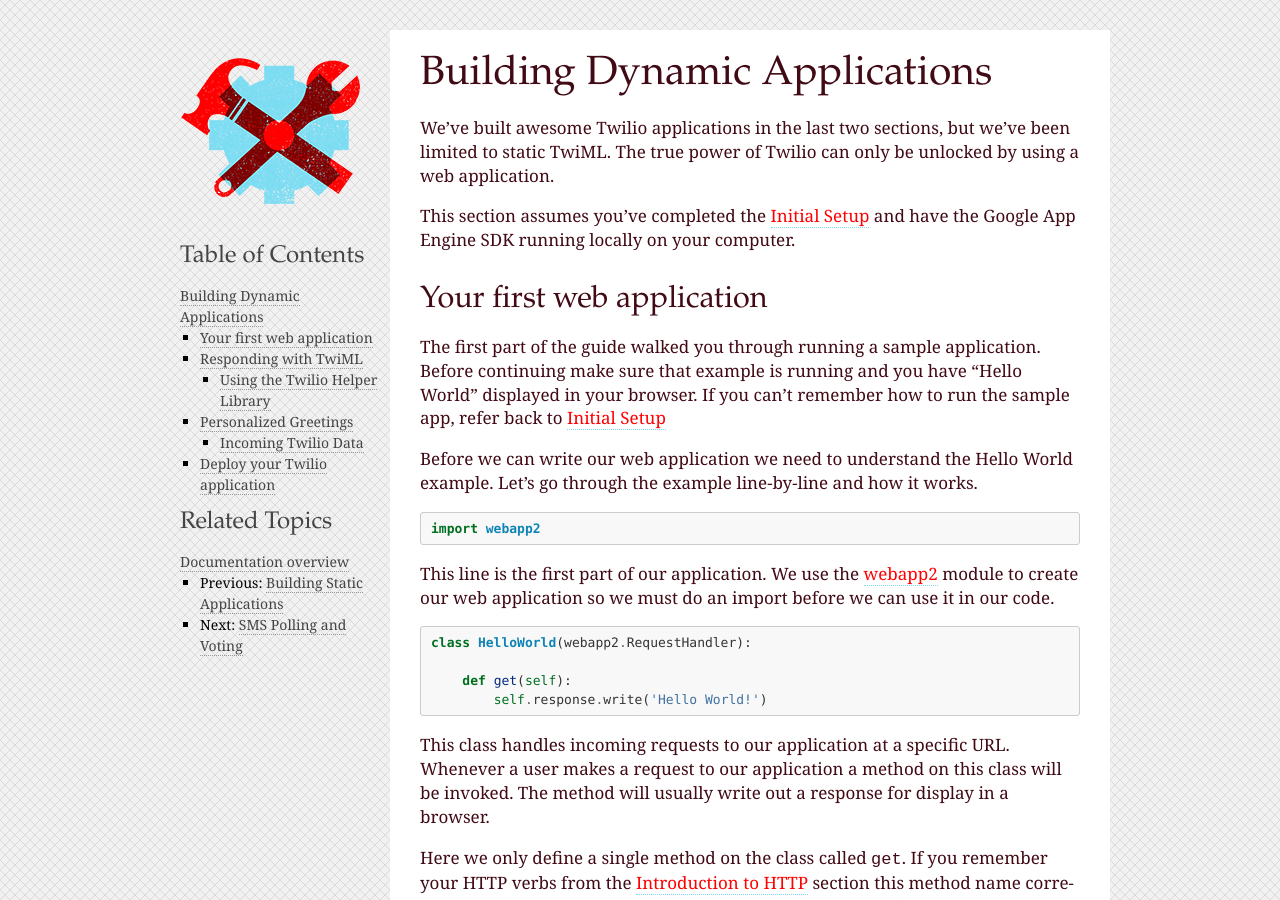
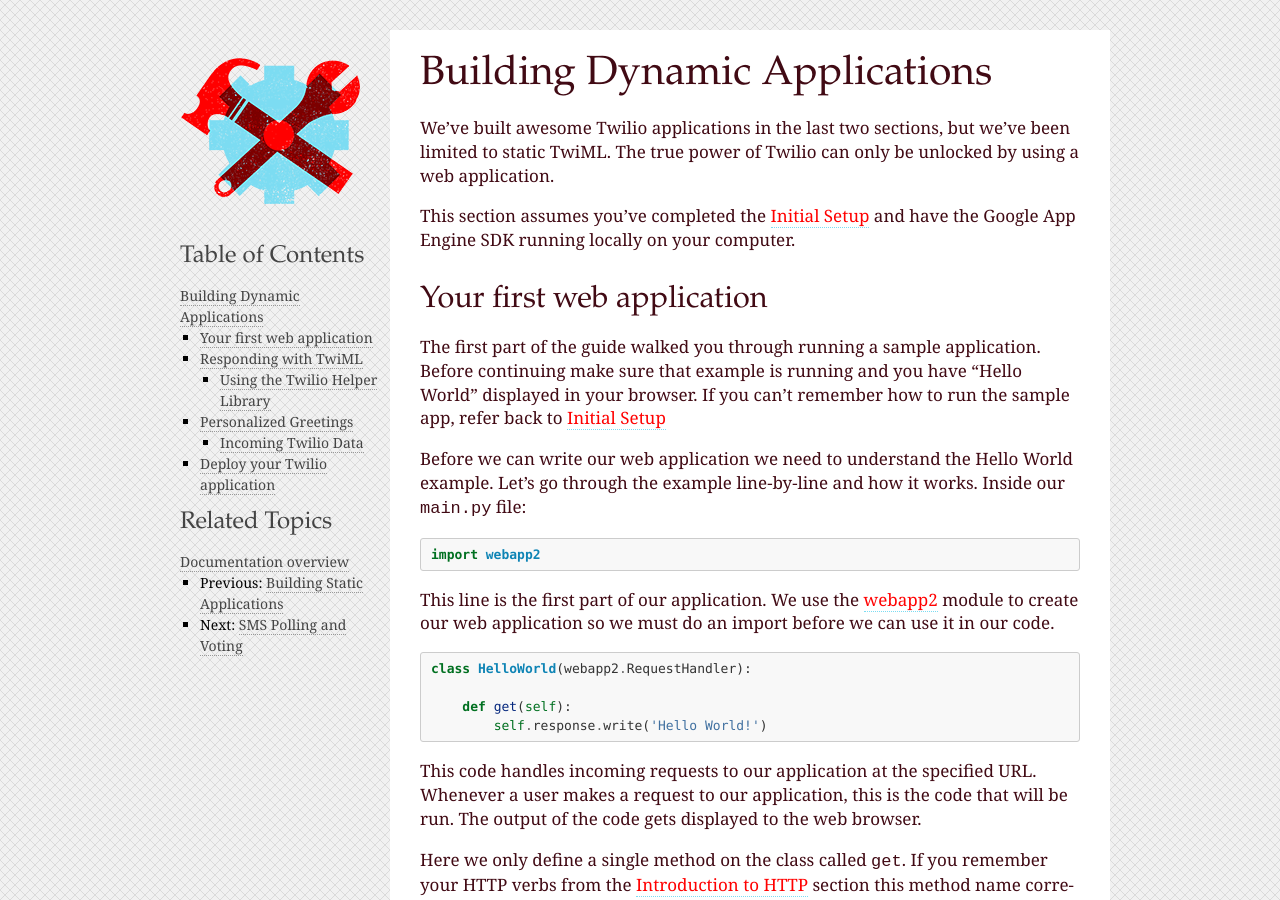
Before and after one commit to twilio/workshop, a Sphinx documentation site: the page built from docs/dynamic_apps.rst, in a window 1280 px wide and 900 px high. Built offline with Sphinx 7.4.7, drawn with Linux system fonts in a browser that asks for light colours; some of the changed text lies outside the part shown.

Commit message:
a few changes from dryrun

```diff
--- a/docs/dynamic_apps.rst
+++ b/docs/dynamic_apps.rst
@@ -20,7 +20,8 @@
 
 
 Before we can write our web application we need to understand the Hello World
-example. Let's go through the example line-by-line and how it works.
+example. Let's go through the example line-by-line and how it works. Inside our
+``main.py`` file:
 
 .. literalinclude:: ../main.py
    :language: python
@@ -35,10 +36,9 @@
    :language: python
    :lines: 3-6
 
-This class handles incoming requests to our application at a specific URL.
-Whenever a user makes a request to our application a method on this class will
-be invoked. The method will usually write out a response for display in a
-browser.
+This code handles incoming requests to our application at the specified URL.
+Whenever a user makes a request to our application, this is the code that
+will be run. The output of the code gets displayed to the web browser.
 
 Here we only define a single method on the class called ``get``. If you
 remember your HTTP verbs from the :ref:`http` section this method name
--- a/docs/hello_world.rst
+++ b/docs/hello_world.rst
@@ -45,7 +45,7 @@
 <https://www.twilio.com/user/account/phone-numbers/incoming>`_ section of your
 account dashboard.
 
-Pick any message less than 140 characters to serve as the body.
+Pick any message less than 160 characters to serve as the body.
 
 .. literalinclude:: ../send_sms.py
    :lines: 6-8
```
Also changed, not shown: other parts of docs/dynamic_apps.rst (+3 -1 lines).
